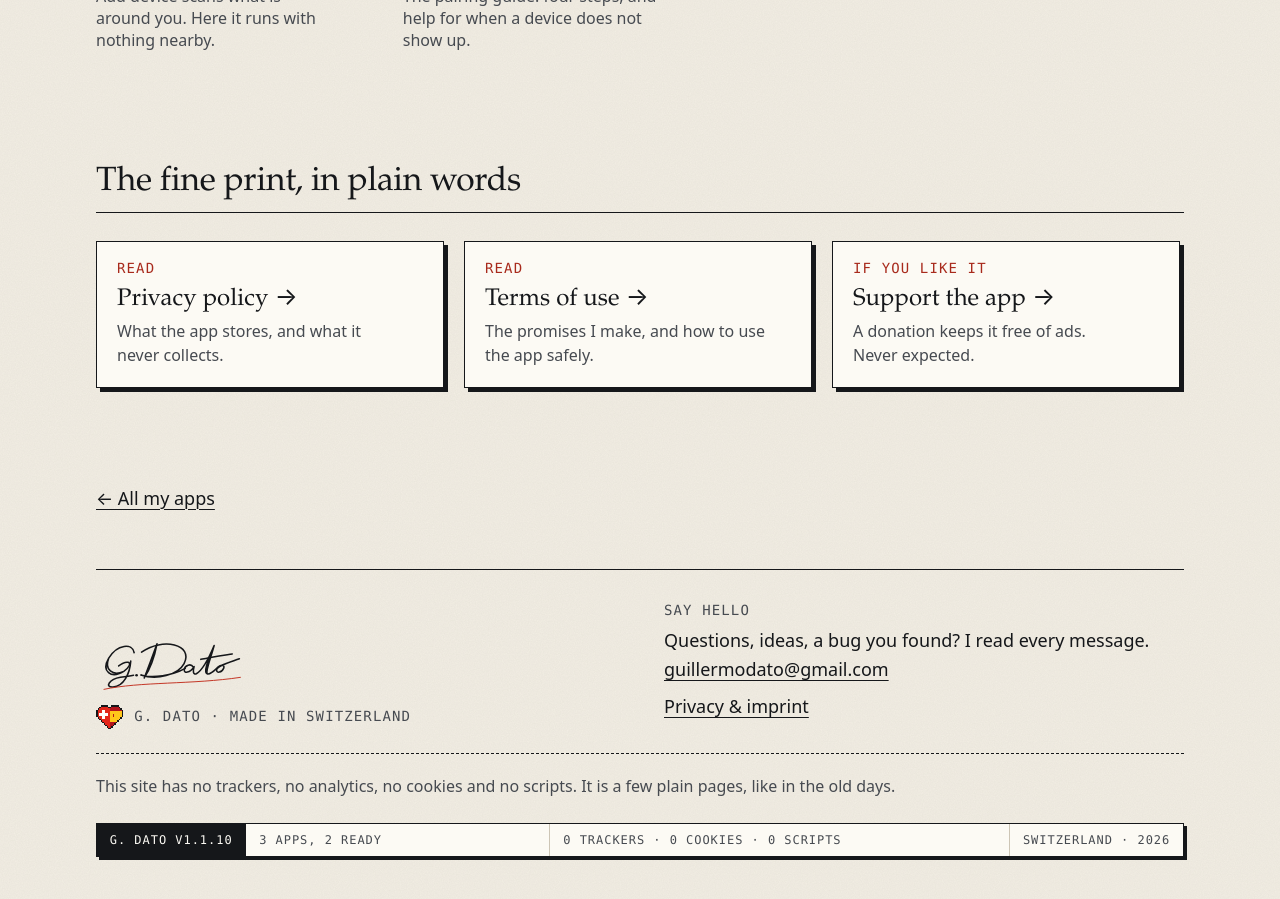
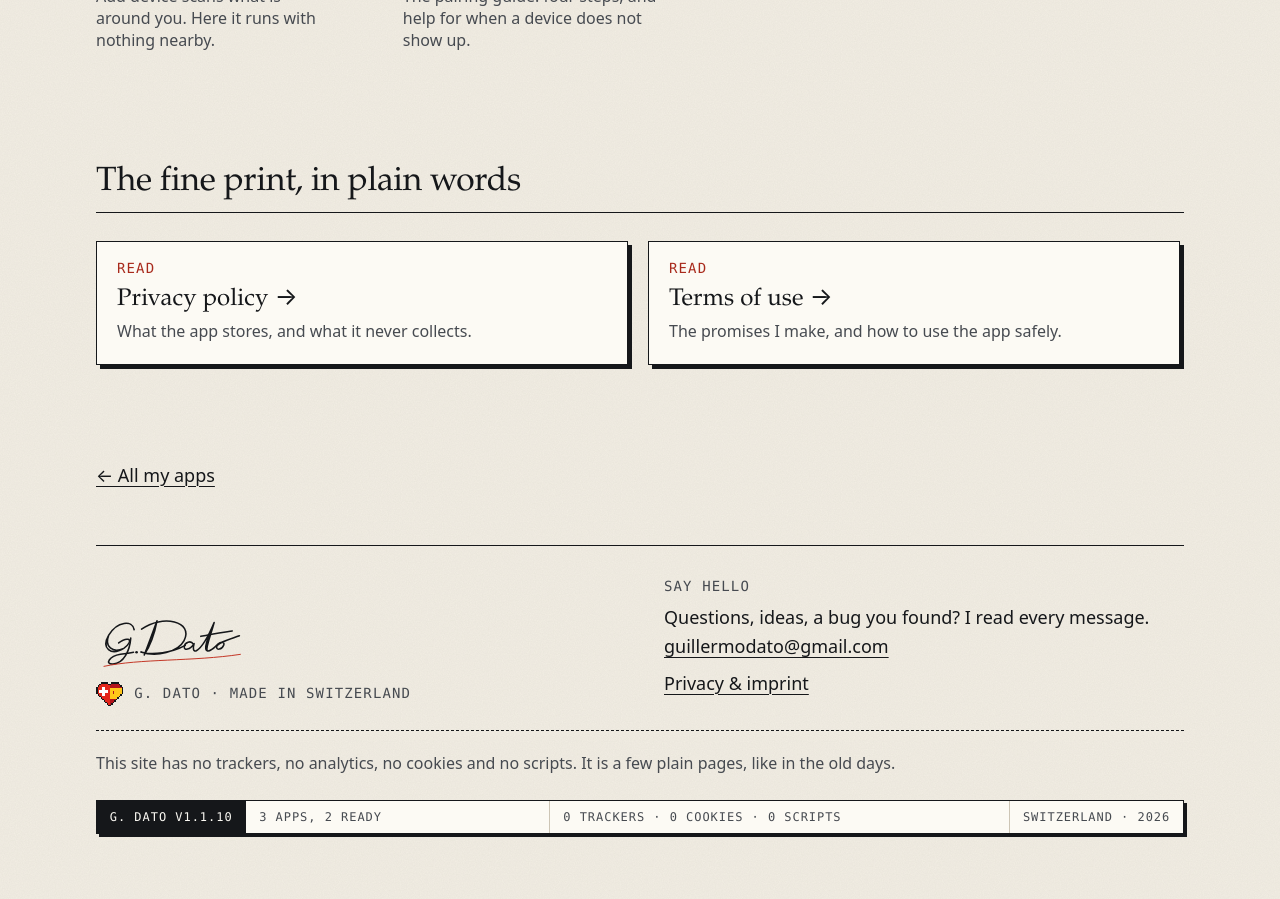
Before and after one commit to Gdato/gdato.github.io, a Jekyll site: the page built from universal-remote/index.md, in a window 1280 px wide and 900 px high, scrolled down 2294 px. Built offline with Jekyll 4.4.1, drawn with Linux system fonts in a browser that asks for light colours.

Commit message:
App pages: no link to the donation pages
The Google Play builds link the app pages, and Google Play allows no way, even a few taps away, to pay outside Google Play. The donation pages stay, opened only by the full builds.

```diff
--- a/_layouts/app.html
+++ b/_layouts/app.html
@@ -24,10 +24,7 @@ layout: default
       {%- if has_play %}
       <li><a class="btn btn--accent" rel="noopener noreferrer" href="{{ app.play_url }}">Get it on Google Play <span aria-hidden="true">↗</span></a></li>
       {%- endif %}
-      <li><a class="btn" href="#features">What it does</a></li>
-      {%- if app.support %}
-      <li><a class="btn{% unless has_play %} btn--accent{% endunless %}" href="{{ app.url | append: 'support/' | relative_url }}">Support the app</a></li>
-      {%- endif %}
+      <li><a class="btn{% unless has_play %} btn--accent{% endunless %}" href="#features">What it does</a></li>
     </ul>
     {%- if app.play == "preparing" and has_play == false %}
     <p class="note">The release on Google Play is in preparation.</p>
@@ -91,9 +88,11 @@ layout: default
     {%- if page.terms %}
     <li><a class="paper" href="{{ app.url | append: 'terms' | relative_url }}"><span class="label">Read</span><strong>Terms of use</strong><span>The promises I make, and how to use the app safely.</span></a></li>
     {%- endif %}
-    {%- if app.support %}
-    <li><a class="paper" href="{{ app.url | append: 'support/' | relative_url }}"><span class="label">If you like it</span><strong>Support the app</strong><span>A donation keeps it free of ads. Never expected.</span></a></li>
-    {%- endif %}
+    {%- comment -%}
+      No link to the support (donation) page here: the Google Play builds link this page, and Google Play allows no
+      way, even a few taps away, to pay outside Google Play. The donation pages are opened only by the full builds.
+      In the Play builds, tips go through the tip jar inside the app.
+    {%- endcomment %}
   </ul>
 </section>
 
```
